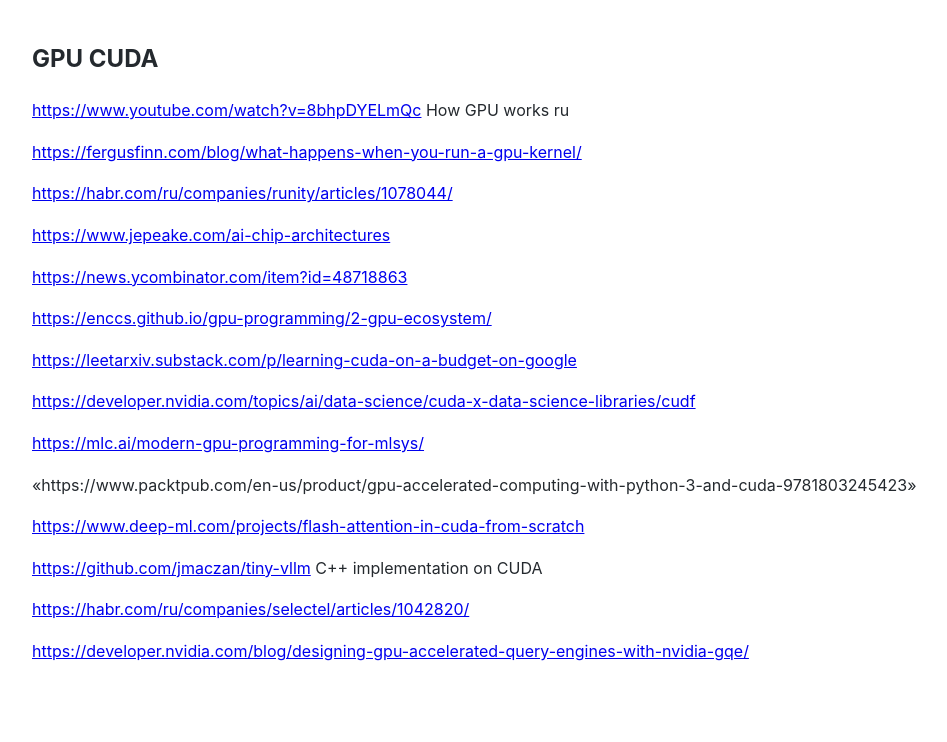
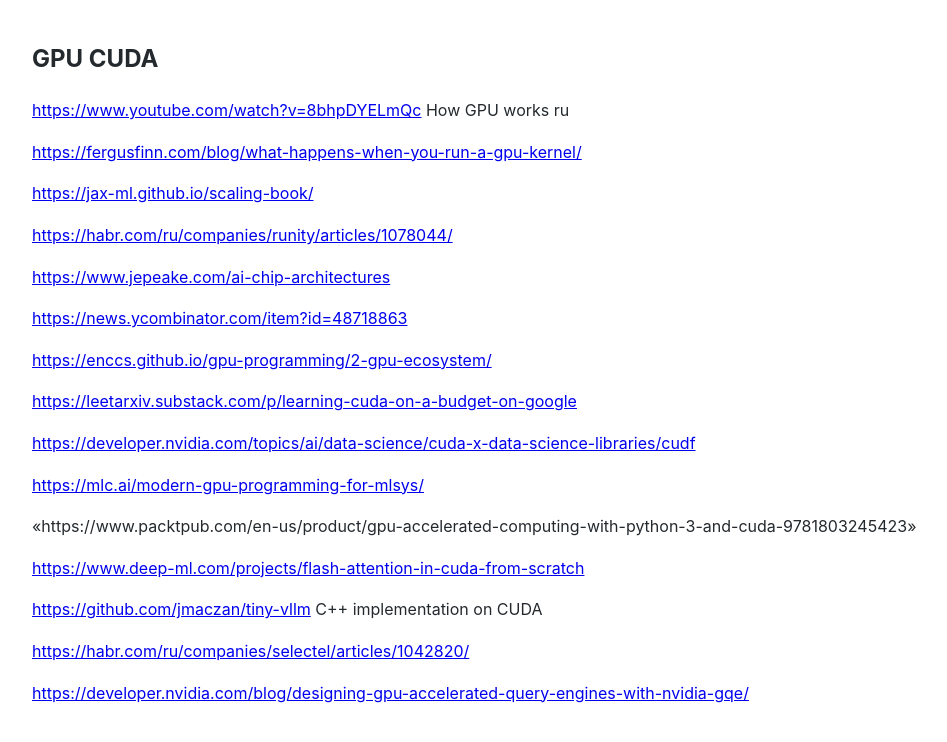
Before and after one commit to Michael-Lubinsky/michael-lubinsky.github.com, a Jekyll site: the page built from ml/cuda.md, in a window 1280 px wide. Shown: the top 742 px of the page, without its empty margins (158-1105 px from the left). Built offline with Jekyll 4.4.1, drawn with Linux system fonts in a browser that asks for light colours; our own code applies the rules of GitHub Pages for plain Markdown files.

Commit message:
Update cuda.md

```diff
--- a/ml/cuda.md
+++ b/ml/cuda.md
@@ -3,6 +3,8 @@
 <https://www.youtube.com/watch?v=8bhpDYELmQc> How GPU works ru
 
 <https://fergusfinn.com/blog/what-happens-when-you-run-a-gpu-kernel/>
+
+<https://jax-ml.github.io/scaling-book/>
 
 <https://habr.com/ru/companies/runity/articles/1078044/>
 
```
